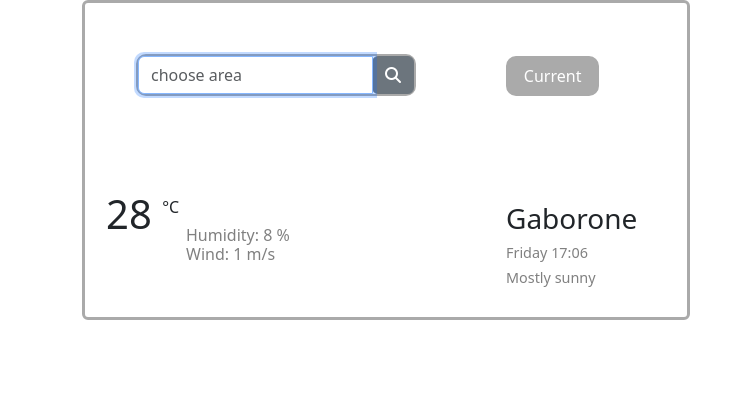
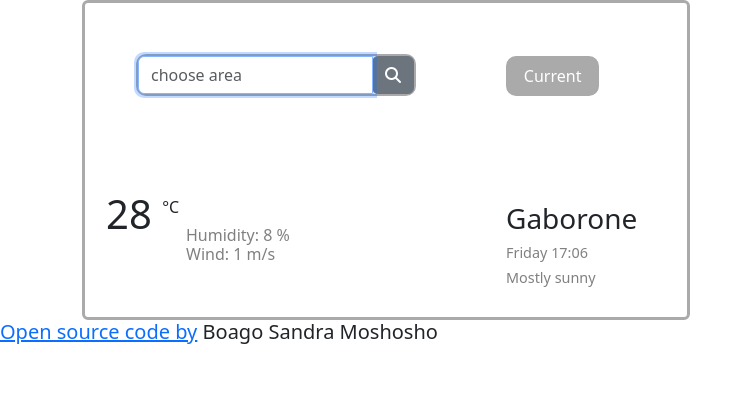
Before and after one commit to boagosandramoshosho/Shecodes-weather-app-sample, a website built with Parcel: page index.html in a window 1280 px wide. Shown: the whole page, without its empty margins (0-752 px from the left). Built offline with nearby package versions, Linux system fonts and the light colour scheme.

Commit message:
added github link

```diff
--- a/index.html
+++ b/index.html
@@ -93,6 +93,7 @@
         </div>
       </div>
     </div>
+   <h5 class="gitlink"><a href="https://github.com/boagosandramoshosho/Shecodes-weather-app-sample"> Open source code by</a> Boago Sandra Moshosho</h5>
     <script src="src/index.js"></script>
   </body>
 </html>
```
